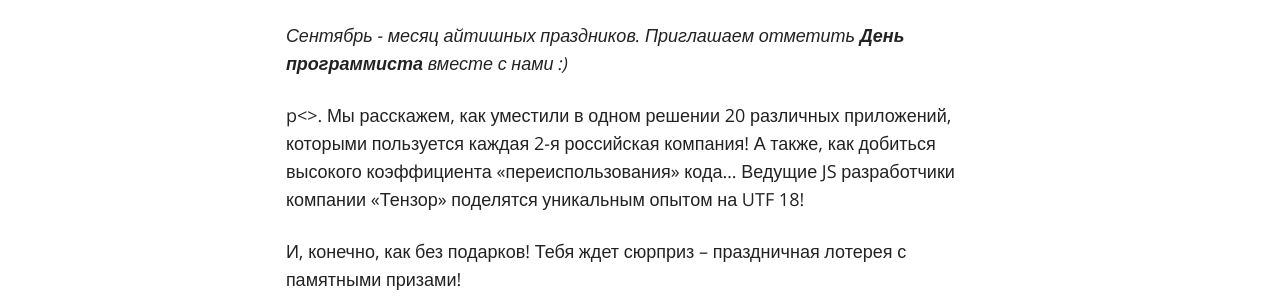
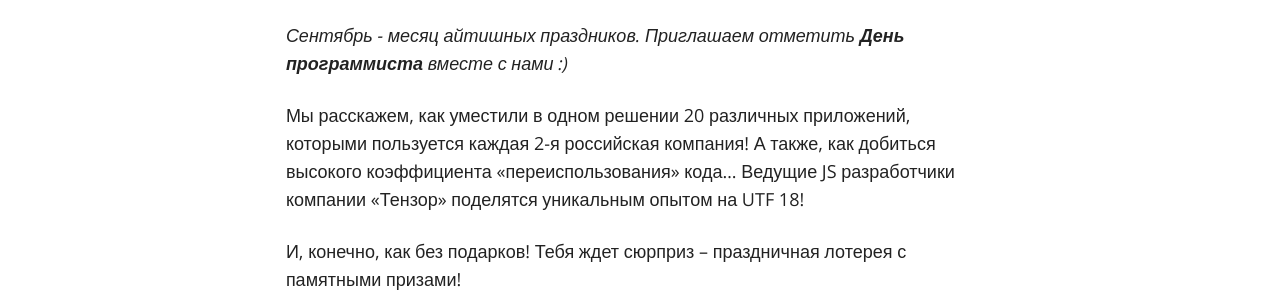
Before and after one commit to tensor-ufa/tensor-ufa.github.io, a Jekyll site: the page built from index.md, in a window 1280 px wide. Shown: the part 552-850 px from the top of the page. Built offline with Jekyll 4.4.1, drawn with Linux system fonts in a browser that asks for light colours; nearby versions of some CDN libraries; comment, search, counter and statistics services are not loaded.

Commit message:
стили

```diff
--- a/index.md
+++ b/index.md
@@ -7,7 +7,6 @@ comments: true
 
 *Сентябрь - месяц айтишных праздников. Приглашаем отметить **День программиста** вместе с нами :)*
 
-p<>.
 Мы расскажем, как уместили в одном решении 20 различных приложений, которыми пользуется каждая 2-я российская компания!  А также, как добиться высокого коэффициента «переиспользования» кода… Ведущие JS разработчики компании «Тензор» поделятся уникальным опытом на UTF 18!
 
 И, конечно, как без подарков! Тебя ждет сюрприз – праздничная лотерея с памятными призами!
```
